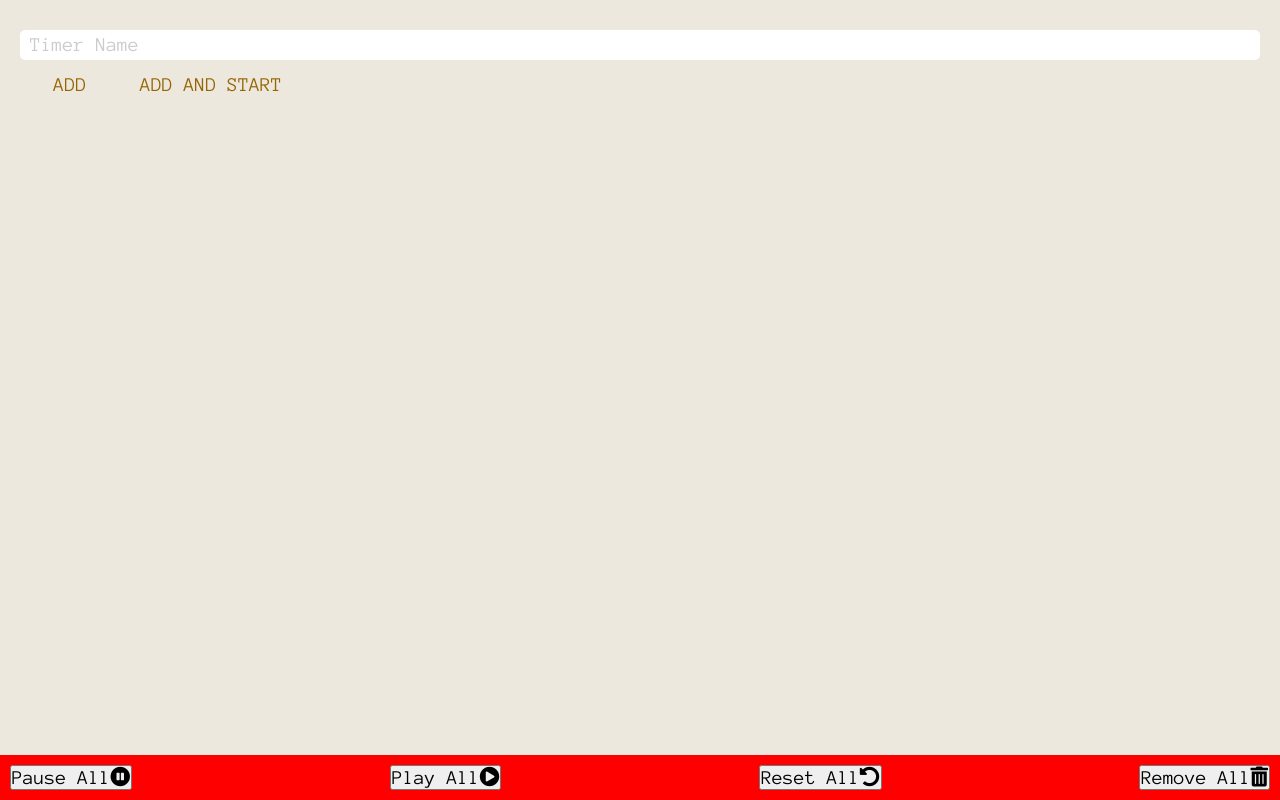
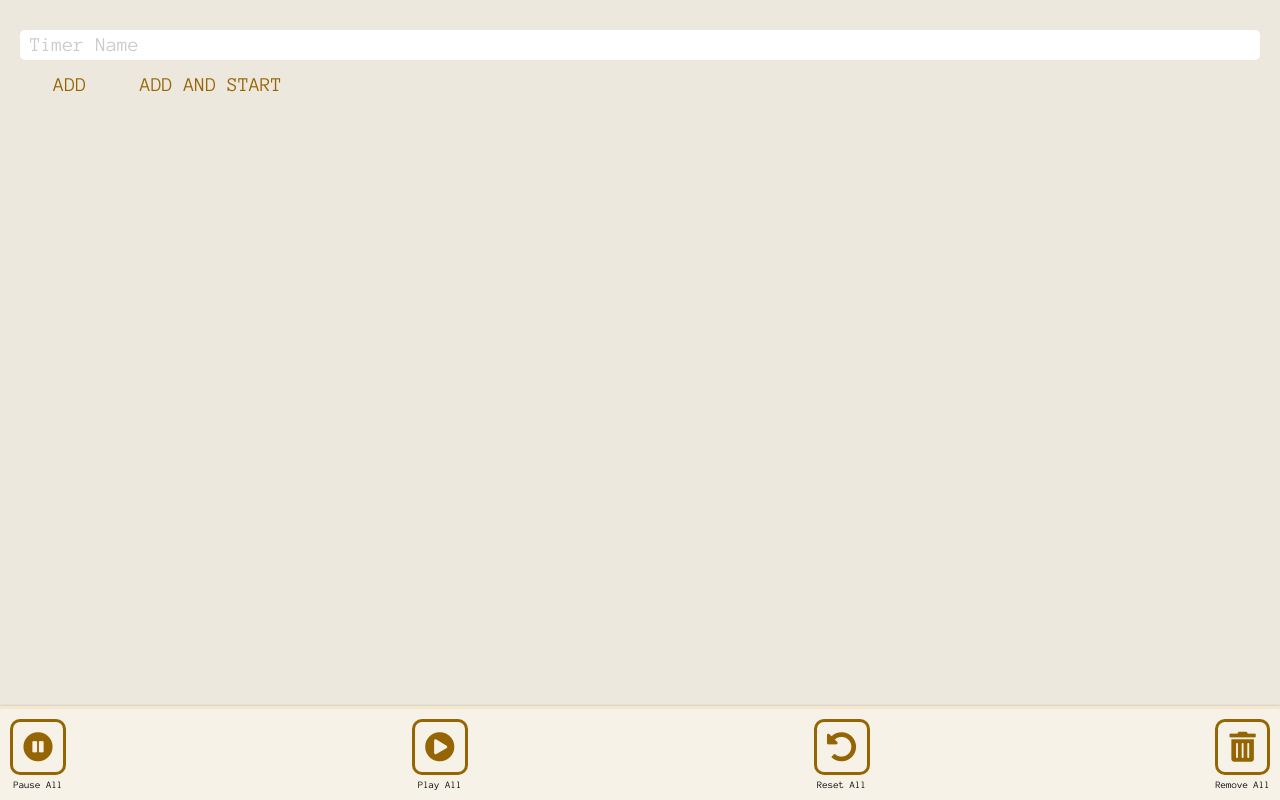
Before and after one commit to mitchellDunaway/time-tracker-vanilla, a website: page dist/index.html in a window 1280 px wide. Drawn offline with Linux system fonts and the light colour scheme.

Commit message:
styled global buttons

```diff
--- a/sass/_container.scss
+++ b/sass/_container.scss
@@ -1,7 +1,7 @@
 /* container */
 
 .container {
-	border: 3px solid $color-2;
+	border: $border-1;
 	padding: 1rem;
 	border-radius: 2rem;
 	margin: 1rem 0;
--- a/sass/_global-actions.scss
+++ b/sass/_global-actions.scss
@@ -1,8 +1,10 @@
 /* global actions */
 
 .global-actions {
-	// sprue styles
-	background: red;
+	// look
+	background: $color-1;
+	box-shadow: $shadow-1;
+	border-top: $border-1;
 	// layout
 	display: flex;
 	justify-content: space-between;
@@ -14,10 +16,24 @@
 	padding: 1rem;
 	//layers
 	z-index: 9;
+	// typography
+	font-size: 1rem;
+	color: $color-4;
 
 	&__button {
 		display: block;
+		background: none;
+		border: none;
+	}
 
+	&__icon {
+		font-size: 3rem;
+		display: block;
+		color: $color-4;
+		border: 3px solid $color-4;
+		padding: 1rem;
+		border-radius: 1rem;
+		margin: 0 0 .5rem;
 	}
 
 }
--- a/sass/_variables.scss
+++ b/sass/_variables.scss
@@ -3,5 +3,7 @@ $color-2:  hsla(40, 68%, 88%, 1);
 $color-3: hsla(40, 30%, 90%, 1);
 $color-4: hsla(40, 95%, 30%, 1);
 
+$border-1: 3px solid $color-2;
+
 $shadow-1: 0px 1px 3px rgba(0,0,0,.5);
 $shadow-2: 2px 2px 2px rgba(0,0,0,.1);
```
Also changed, not shown: dist/css/style.css, dist/js/scripts.js.
